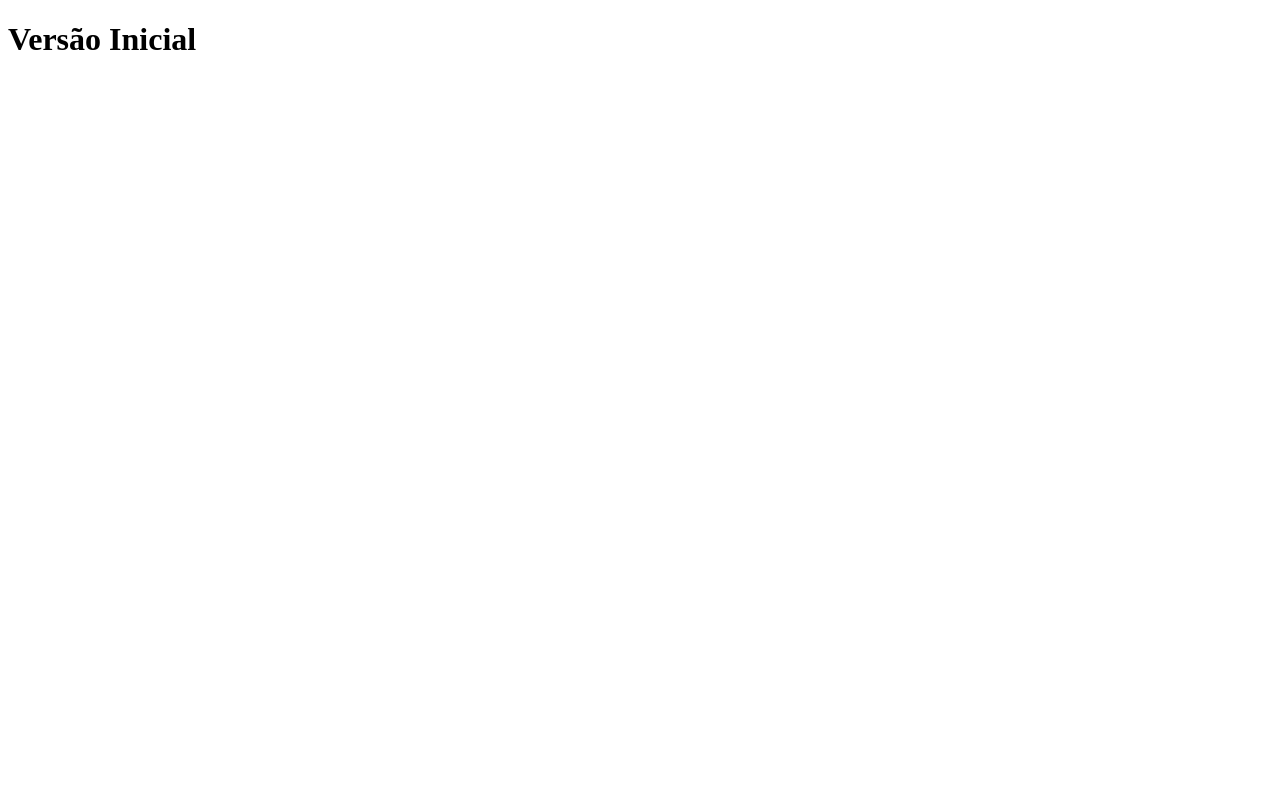
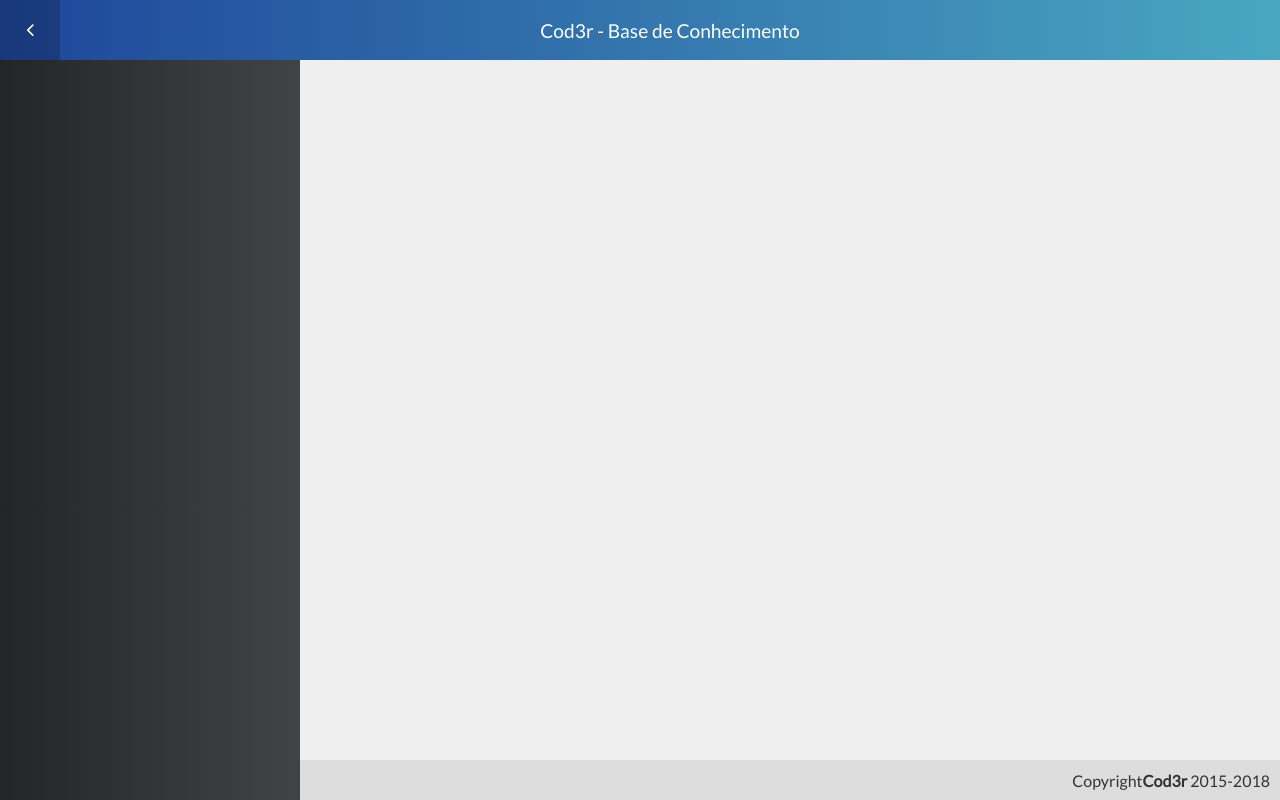
Before and after one commit to murilodevkapaz/Articles-website, a Vue app in the folder frontend/: page / in a window 1280 px wide. Built offline with nearby package versions, Linux system fonts and the light colour scheme.

Commit message:
structure front end finished

```diff
--- a/frontend/src/App.vue
+++ b/frontend/src/App.vue
@@ -1,15 +1,51 @@
 <template>
-	<div id="app">
-		<h1>Versão Inicial</h1>
+	<div id="app" :class="{'hide-menu': !isMenuVisible}">
+		<Header title="Cod3r - Base de Conhecimento" :hideToggle="false"/>
+		<Menu />
+		<Content />
+		<Footer />
 	</div>
 </template>
 
 <script>
+import {mapState} from 'vuex';
+import Header from './components/template/Header';
+import Menu from './components/template/Menu';
+import Content from './components/template/Content';
+import Footer from '@/components/template/Footer';//com @ parte da pasta "src"
+
 export default {
 	name: "App",
+	components: {Header, Menu, Content, Footer},
+	computed: mapState(['isMenuVisible'])
 }
 </script>
 
 <style>
+	*{
+		font-family: "Lato", sans-serif;
+	}
+	body{
+		margin: 0;
+	}
+	#app{
+		-webkit-font-smoothing: antialiased;
+		-moz-asx-font-smoothing: grayscale;/*deixa as fonts mais suaves*/
 
+		height: 100vh;
+		display: grid;
+		grid-template-rows: 60px 1fr 40px;
+		grid-template-columns: 300px 1fr;
+		grid-template-areas:
+			"header header"
+			"menu content"
+			"menu footer"
+	}
+
+	#app.hide-menu{
+		grid-template-areas:
+			"header header"
+			"content content"
+			"footer footer"
+	}
 </style>
--- /dev/null
+++ b/frontend/src/components/template/Content.vue
@@ -0,0 +1,19 @@
+ <template>
+   <div class="content">
+
+   </div>
+ </template>
+
+ <script>
+ export default {
+     name: 'Content'
+ }
+ </script>
+
+ <style>
+     .content{
+         grid-area: content;
+         background-color: #efefef;
+         padding: 20px;
+     }
+ </style>
--- /dev/null
+++ b/frontend/src/components/template/Footer.vue
@@ -0,0 +1,24 @@
+<template>
+  <footer class="footer">
+      <span>Copyright<strong>Cod3r</strong> 2015-2018</span>
+  </footer>
+</template>
+
+<script>
+export default {
+    name: 'Footer'
+}
+</script>
+
+<style>
+    .footer{
+        grid-area: footer;
+        background-color: #DDD;
+        color: #333;
+
+        display: flex;
+        align-items: center;
+        justify-content: flex-end;
+        padding-right: 10px;
+    }
+</style>
--- /dev/null
+++ b/frontend/src/components/template/Header.vue
@@ -0,0 +1,69 @@
+<template>
+  <header class="header">
+      <a class="toggle" @click="toggleMenu" v-if="!hideToggle">
+          <i class="fa fa-lg" :class="icon"></i>
+      </a>
+      <h1 class="title">
+          {{title}}
+      </h1>
+  </header>
+</template>
+
+<script>
+export default {
+    name: 'Header',
+    props: {
+        title: String,
+        hideToggle: Boolean
+    },
+    computed: {
+        icon(){
+            return this.$store.state.isMenuVisible ? "fa-angle-left":"fa-angle-down";
+        }
+    },
+    methods:{
+        toggleMenu(){
+            this.$store.commit("toggleMenu");//chama função toggle Store de config
+        }
+    }
+}
+</script>
+
+<style>
+    .header{
+        grid-area: header;
+        background: linear-gradient(to right, #1e469a, #49a7c1);
+
+        display: flex;
+        justify-content: center;
+        align-items: center;
+    }
+    .title{
+        font-size: 1.2rem;
+        color: #fff;
+        font-weight: 100;
+        flex-grow: 1;
+        text-align: center;
+    }
+
+    .title a{
+        color: #fff;
+        text-decoration: none;
+    }
+
+    header.header > a.toggle{
+        width: 60px;
+        height: 100%;
+        color: #fff;
+        justify-self: flex-start;
+        text-decoration: none;
+        display: flex;
+
+        justify-content: center;
+        align-items: center;
+    }
+
+    header.header > a.toggle:hover{
+        background-color: rgba(0,0,0,0.2);
+    }
+</style>
--- /dev/null
+++ b/frontend/src/components/template/Menu.vue
@@ -0,0 +1,25 @@
+<template>
+  <aside class="menu" v-show="isMenuVisible">
+
+  </aside>
+</template>
+
+<script>
+import {mapState} from 'vuex';
+
+export default {
+    name: 'Menu',
+    computed: mapState(['isMenuVisible'])
+}
+</script>
+
+<style>
+    .menu{
+        grid-area: menu;
+        background: linear-gradient(to right, #232526, #414345);
+
+        display: flex;
+        flex-direction: column;
+        flex-wrap: wrap;
+    }
+</style>
--- /dev/null
+++ b/frontend/src/config/store.js
@@ -0,0 +1,21 @@
+import Vue from 'vue';
+import Vuex from 'vuex';
+
+Vue.use(Vuex)
+
+export default new Vuex.Store({
+        state:{
+            isMenuVisible: true
+        },
+        mutations:{
+            toggleMenu(state, isVisible){
+                if(isVisible === undefined){
+                    state.isMenuVisible = !state.isMenuVisible;
+                }
+                else{
+                    state.isMenuVisible = isVisible;
+                }
+                console.log('toggleMenu = ' + state.isMenuVisible);
+            }
+        }
+})
```
Also changed, not shown: frontend/src/main.js (+5 -2 lines).
